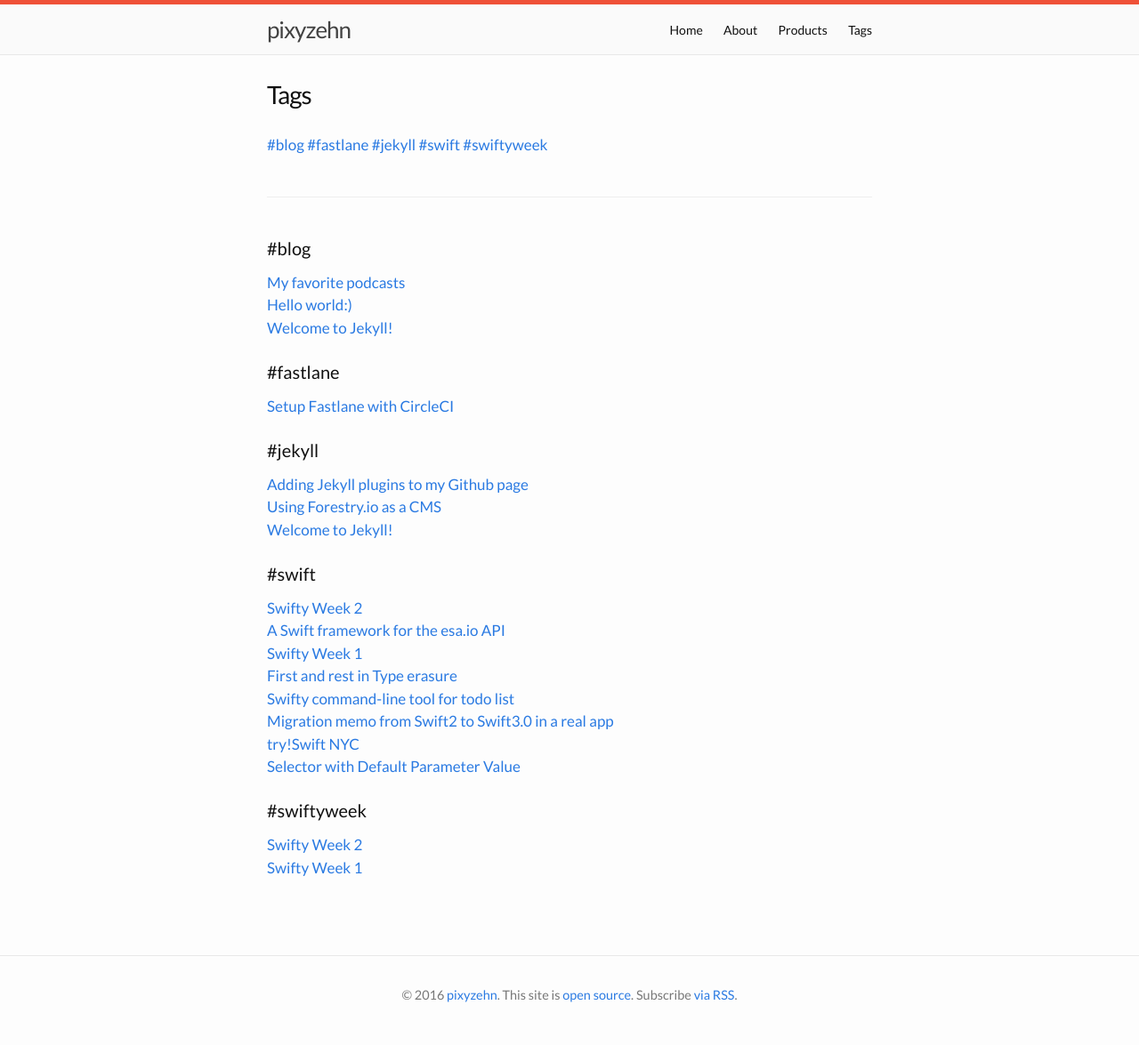
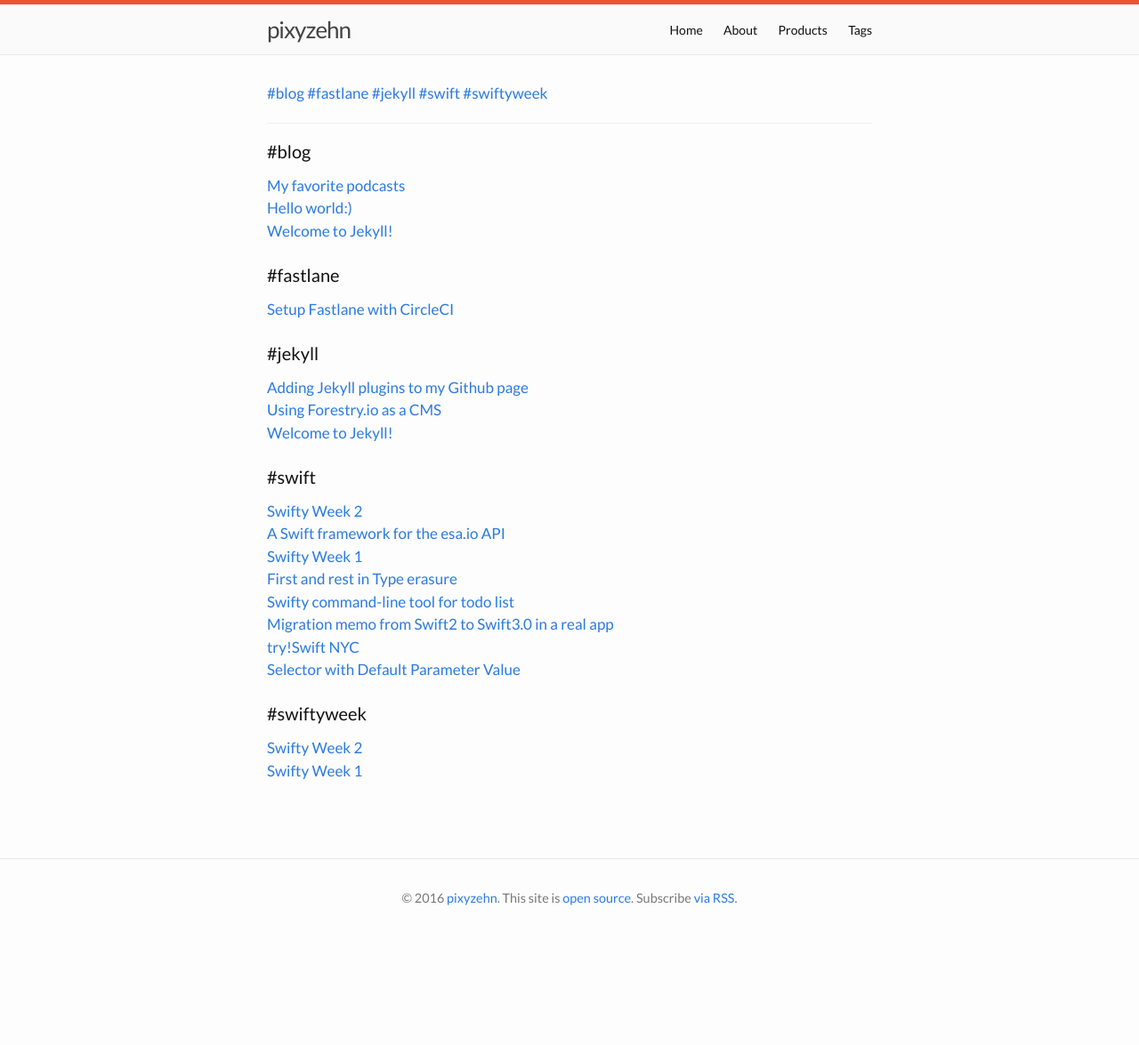
Before and after one commit to pixyzehn/pixyzehn.com, a Jekyll site: the page built from tags.html, in a window 1280 px wide. Shown: the whole page at 89% size. Built offline with Jekyll 4.4.1, drawn with Linux system fonts in a browser that asks for light colours; after the commit the page ends 1066 px from its top, so only the background shows below that.

Commit message:
Remove title from page

```diff
--- a/_layouts/page.html
+++ b/_layouts/page.html
@@ -2,10 +2,6 @@
 layout: default
 ---
 <article class="post">
-  <header class="post-header">
-    <h1 class="post-title">{{ page.title }}</h1>
-  </header>
-
   <div class="post-content">
     {{ content }}
   </div>
--- a/tags.html
+++ b/tags.html
@@ -12,9 +12,7 @@ permalink: /tags/
 
 {% include tags_cloud.html tag_names=tag_names %}
 
-<br>
 <hr>
-<br>
 
 <section class="posts-by-tags">
   {% for tag_name in tag_names %}
```
